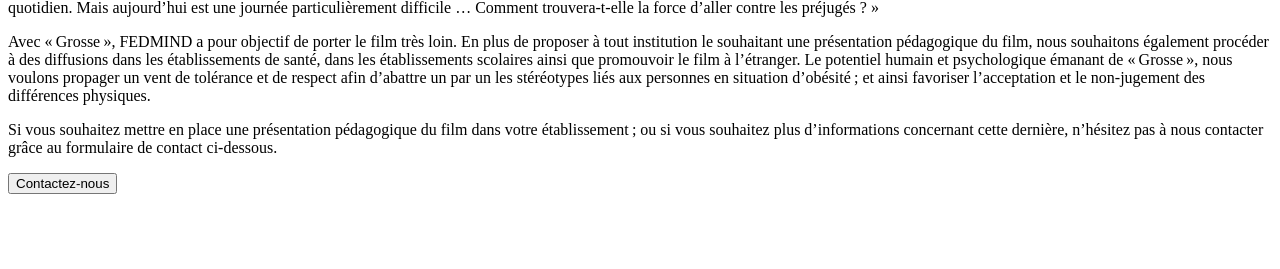
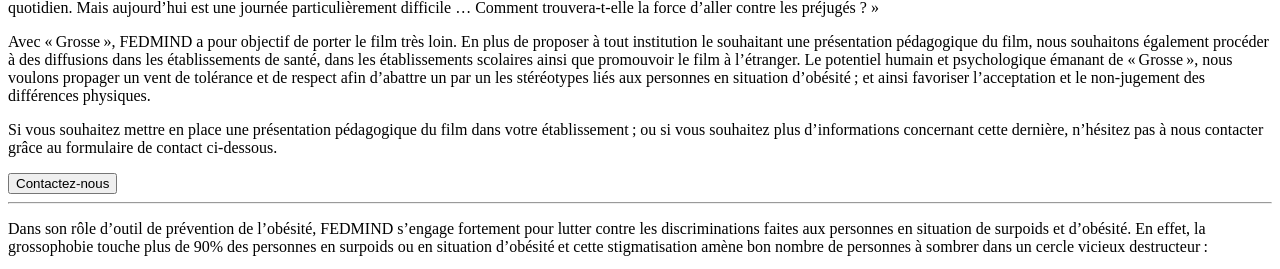
Before and after one commit to Hyemi-w/fedmind, a Symfony app: template website-skeleton/templates/who_are_we/index.html.twig in a window 1280 px wide. Shown: the part 2009-2278 px from the top of the page. Before the commit the page ends 2203 px from the top, so only its background shows below. Run offline with Twig, Linux system fonts and the light colour scheme; the template is opened without the code that fills it, so the values that code supplies are empty; some libraries are stand-ins or nearby versions.

Commit message:
scheme and description added

```diff
--- a/website-skeleton/templates/who_are_we/index.html.twig
+++ b/website-skeleton/templates/who_are_we/index.html.twig
@@ -178,5 +178,13 @@
         <div class="row justify-content-center">
             <button class="text-center">Contactez-nous</button>
         </div>
+        <hr>
+        <div class="row justify-content-around">
+            <p class="col-4 align-self-center">Dans son rôle d’outil de prévention de l’obésité, FEDMIND s’engage fortement pour lutter contre les
+                discriminations faites aux personnes en situation de surpoids et d’obésité. En effet, la grossophobie
+                touche plus de 90% des personnes en surpoids ou en situation d’obésité et cette stigmatisation amène bon
+                nombre de personnes à sombrer dans un cercle vicieux destructeur : </p>
+            <img src="{{ asset('build/GROSSOPHOBIE-3.png') }}" alt="schéma obésité">
+        </div>
     </section>
 {% endblock %}
```
Also changed, not shown: website-skeleton/assets/images/GROSSOPHOBIE-3.png (added).
